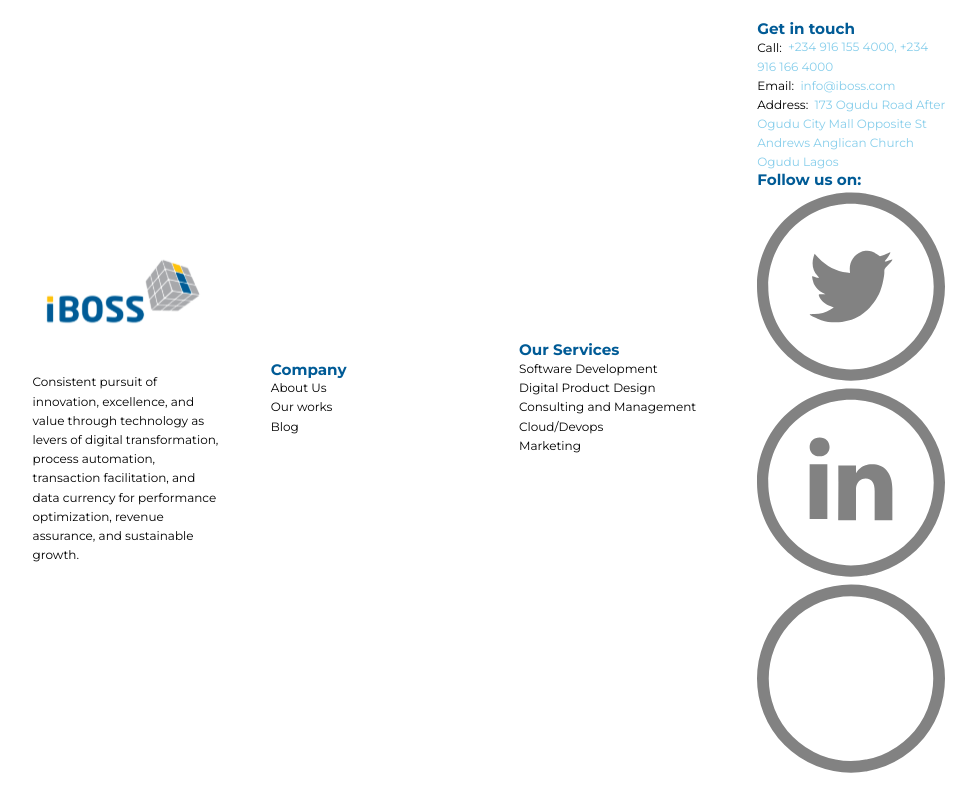
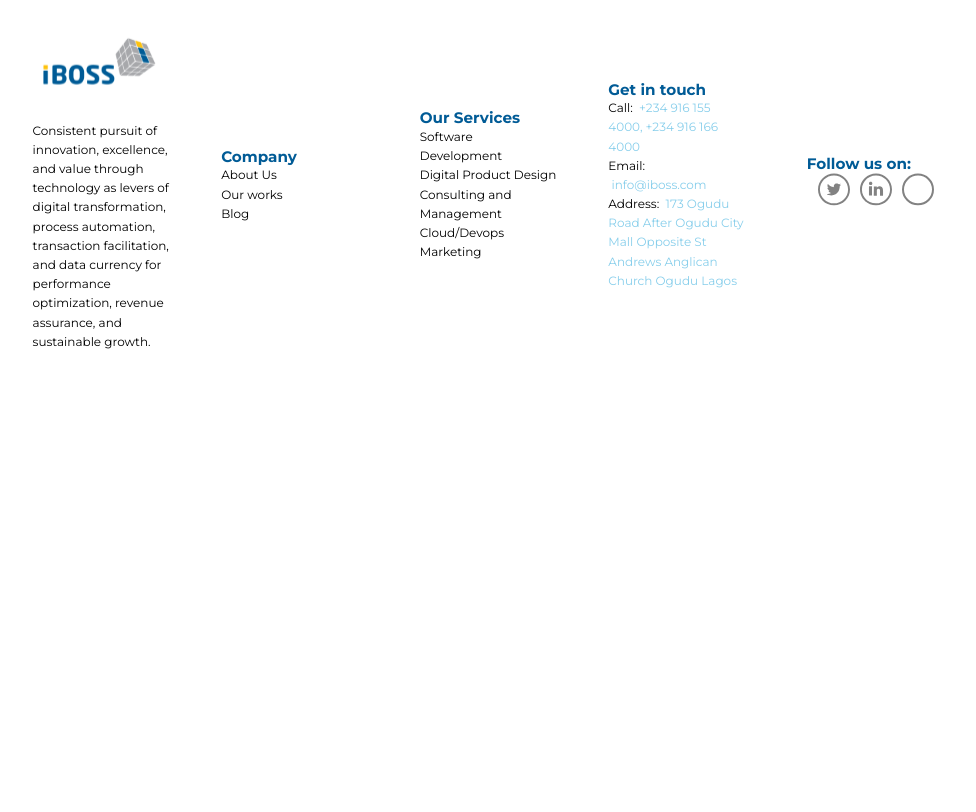
Before and after one commit to sankkakeii/iboss-website, a React (Create React App) app: page / in a window 1280 px wide. Shown: the part 6980-7792 px from the top of the page, without its empty margins (151-1127 px from the left). After the commit the page ends 7381 px from the top, so only its background shows below. Built offline with nearby package versions, Linux system fonts and the light colour scheme.

Commit message:
make changes to footer styling

```diff
--- a/src/sections/footer/Footer.jsx
+++ b/src/sections/footer/Footer.jsx
@@ -50,10 +50,15 @@ const Footer = () => {
             Church Ogudu Lagos
           </span>
         </p>
+      </div>
+
+      <div className="social_media">
         <h5>Follow us on:</h5>
-        <img src={twitter} alt="" />
-        <img src={linkedin} alt="" />
-        <img src={instagram} alt="" />
+        <div className="socials">
+          <img className="footer_social" src={twitter} alt="" />
+          <img className="footer_social" src={linkedin} alt="" />
+          <img className="footer_social" src={instagram} alt="" />
+        </div>
       </div>
     </footer>
   );
--- a/src/sections/footer/footer.css
+++ b/src/sections/footer/footer.css
@@ -50,6 +50,18 @@ h4 {
   margin-left: 0;
 }
 
+.socials {
+  display: flex;
+  justify-content: center;
+  align-self: self-start;
+  gap: 10px;
+}
+
+
+.footer_social {
+  width: 2rem;
+}
+
 .get_in_touch span {
   color: #87CEEB;
   padding: 0.2rem;
```
